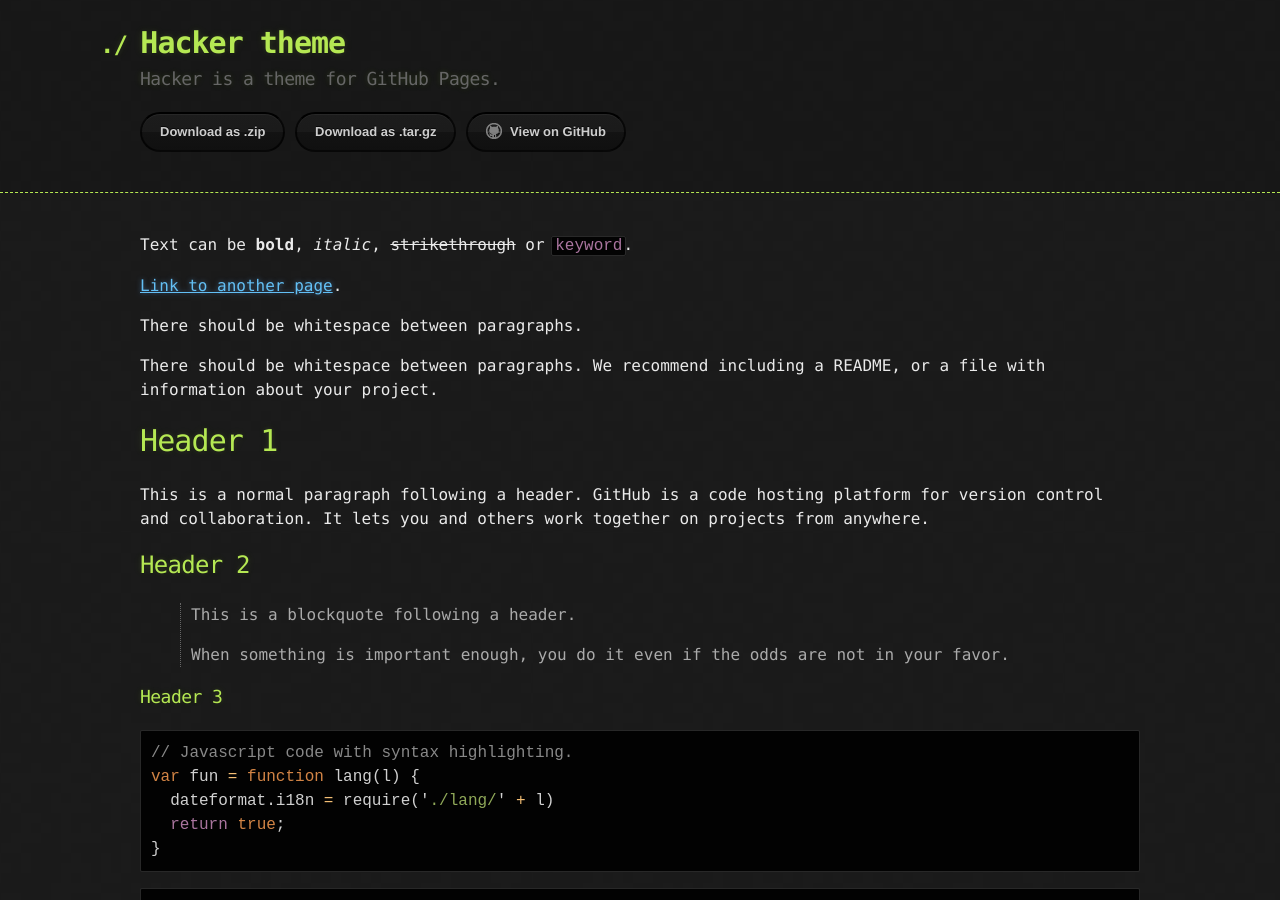
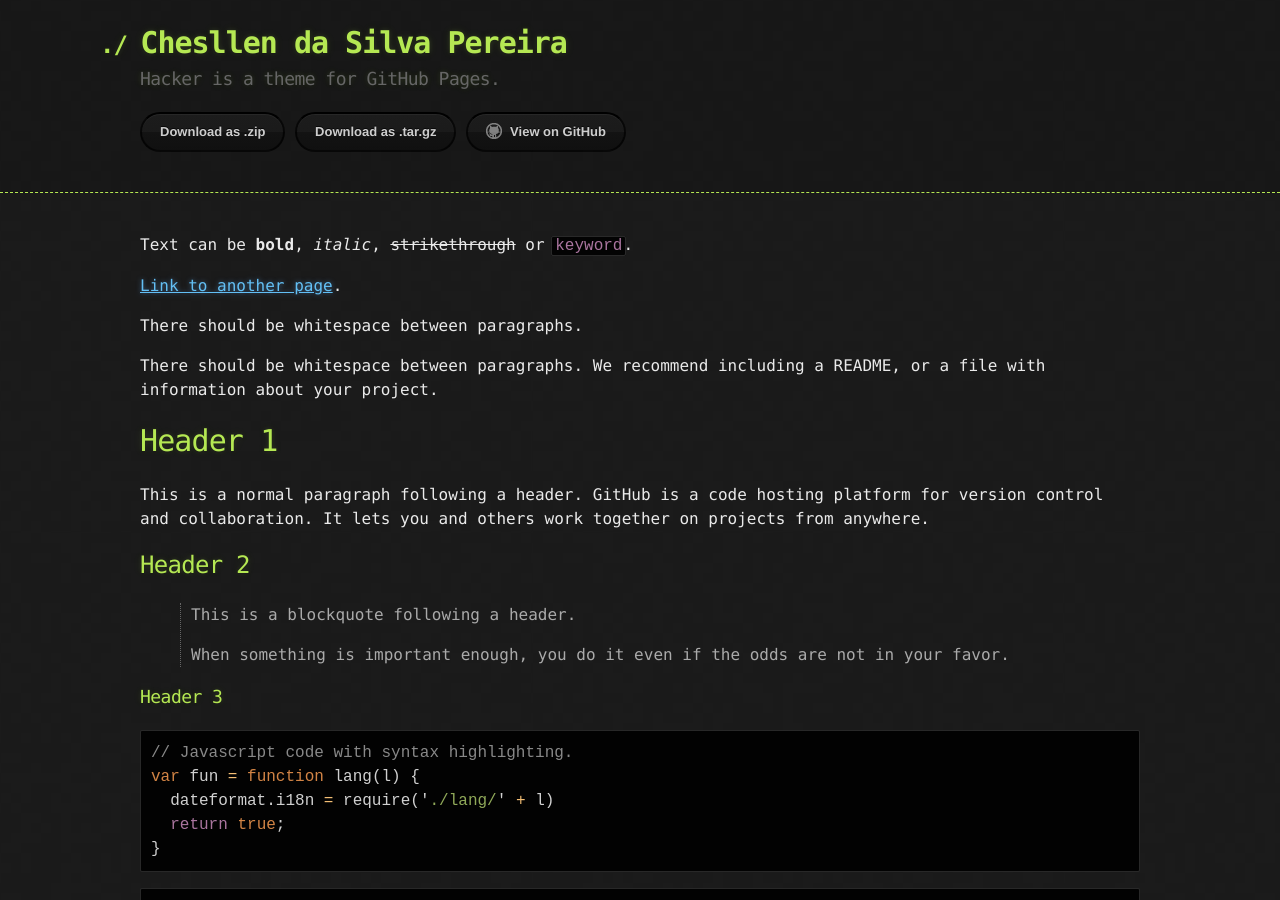
Before and after one commit to chesllen/chesllen.pereira, a Jekyll site: the page built from index.md, in a window 1280 px wide and 900 px high. Built offline with Jekyll 4.4.1, drawn with Linux system fonts in a browser that asks for light colours.

Commit message:
Update _config.yml

```diff
--- a/_config.yml
+++ b/_config.yml
@@ -1,4 +1,4 @@
-title: Hacker theme
+title: Chesllen da Silva Pereira
 description: Hacker is a theme for GitHub Pages.
 show_downloads: true
 google_analytics:
```
